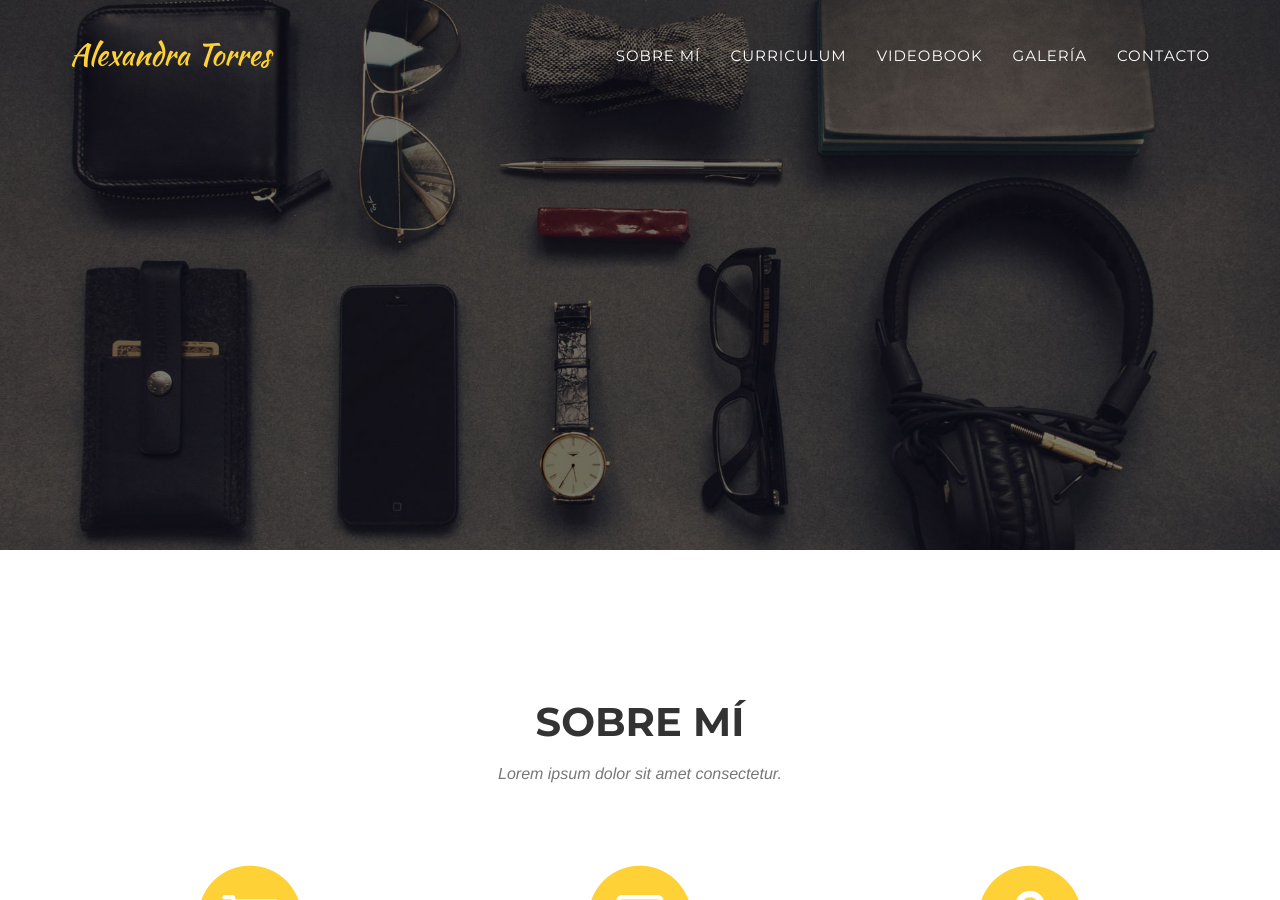
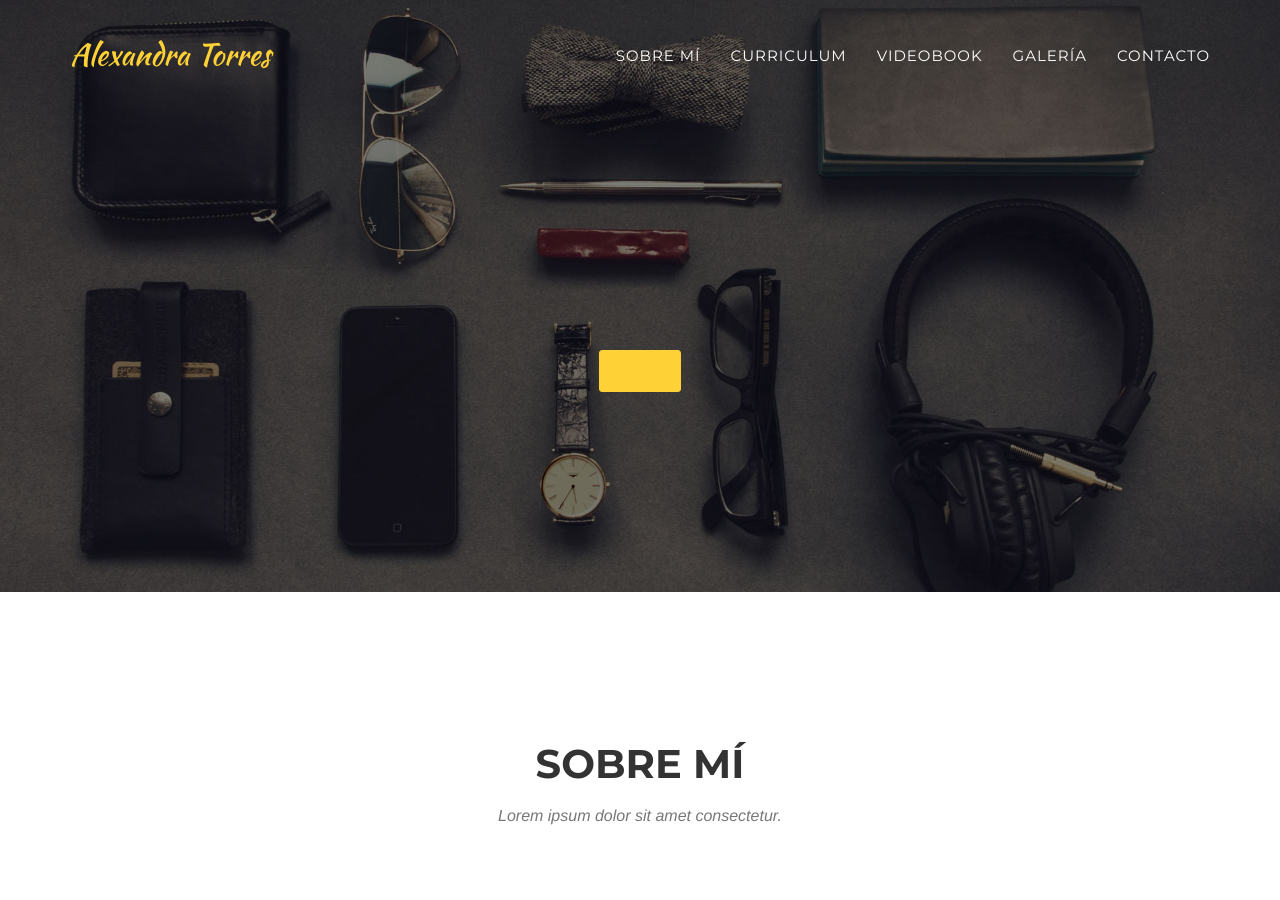
Before and after one commit to cgarcialivemedia/cgarcialivemedia.github.io, a Jekyll site: the page built from index.html, in a window 1280 px wide and 900 px high. Built offline with Jekyll 4.4.1, drawn with Linux system fonts in a browser that asks for light colours; some web fonts are replaced.

Commit message:
Update header.html

```diff
--- a/_includes/header.html
+++ b/_includes/header.html
@@ -46,7 +46,7 @@
             <div class="intro-text">
                 <div class="intro-lead-in"></div>
                 <div class="intro-heading"></div>
-                <!-- <a href="#services" class="page-scroll btn btn-xl">Tell Me More</a> -->
+                <a href="#services" class="page-scroll btn btn-xl"></a>
             </div>
         </div>
     </header>
```
